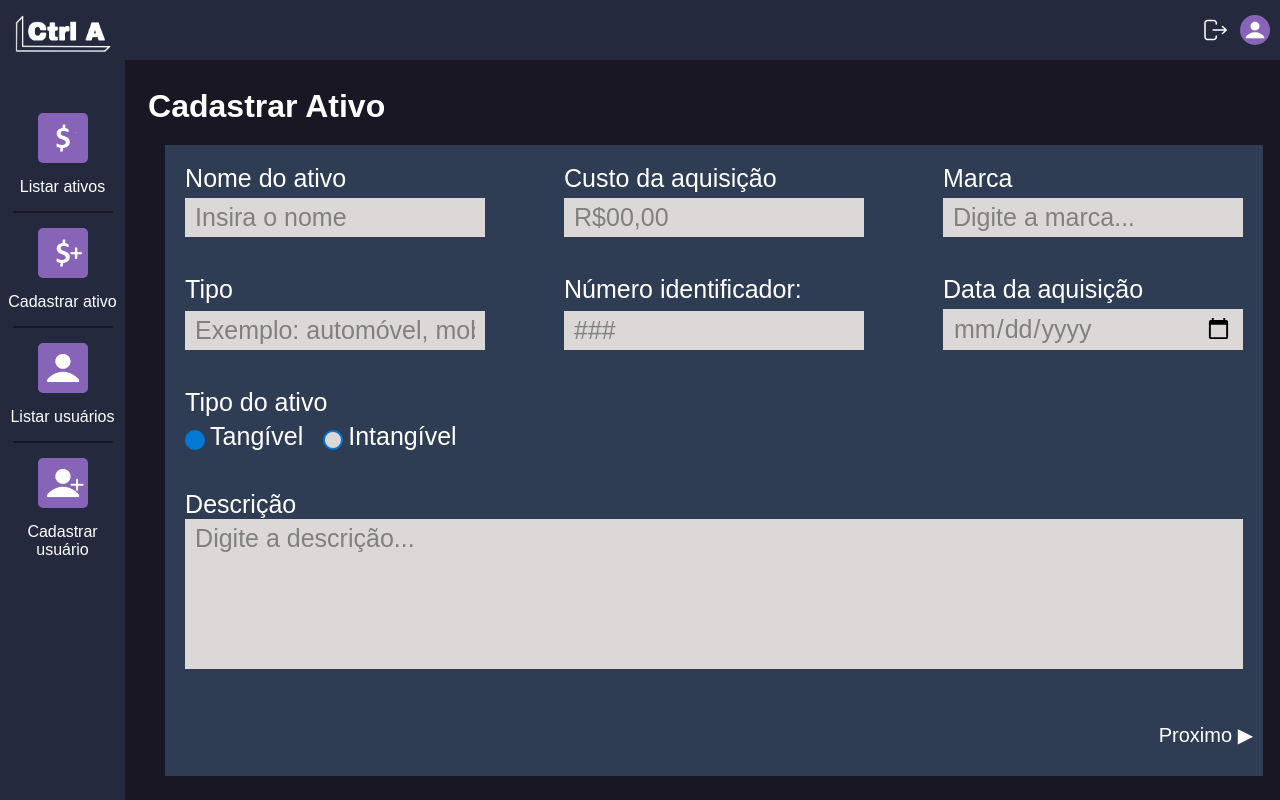
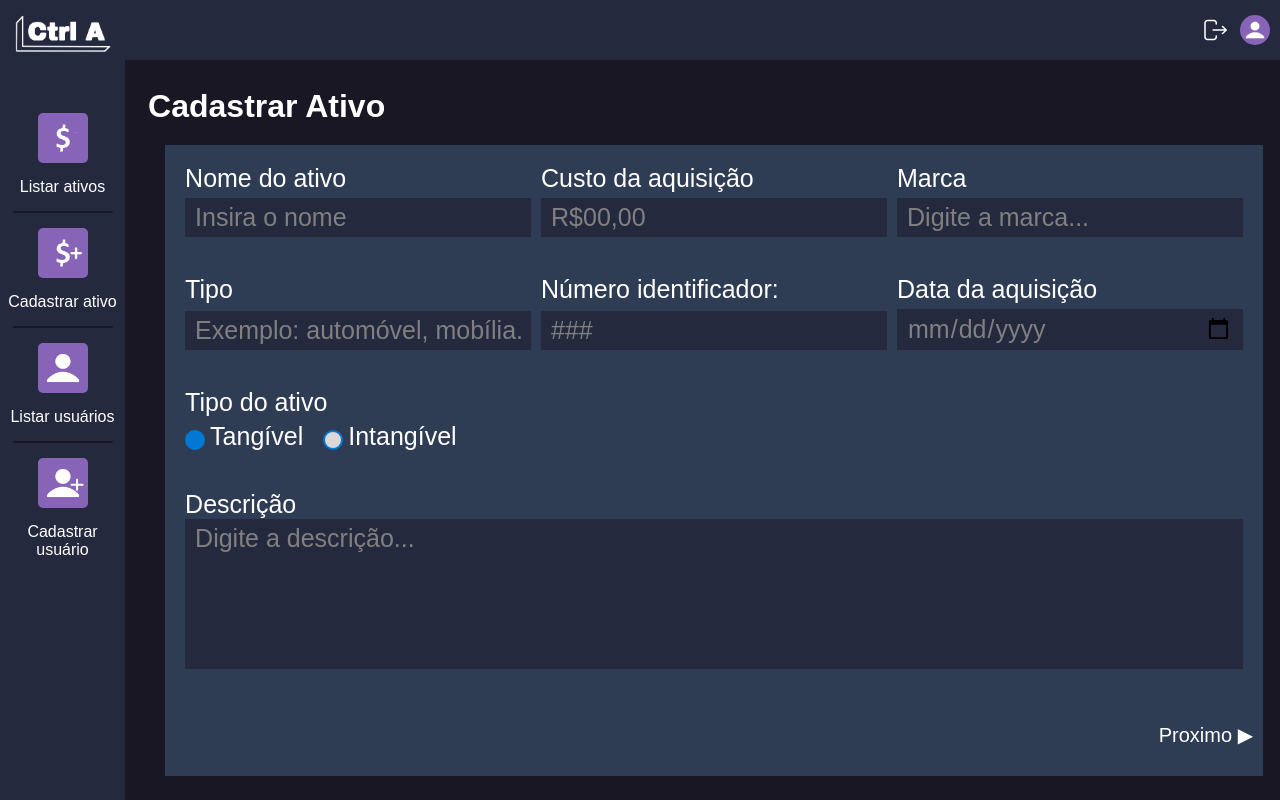
Before and after one commit to equipe-javali/API_3_FRONT, a React (Create React App) app in the folder ctrl-a/: page /CadastroAtivo in a window 1280 px wide. Built offline with nearby package versions, Linux system fonts and the light colour scheme.

Commit message:
Mudando o formato dos campos de input para ficar melhor encaixado

```diff
--- a/ctrl-a/src/components/css/CampoAtivo.css
+++ b/ctrl-a/src/components/css/CampoAtivo.css
@@ -1,6 +1,5 @@
 :root {
     --minWidthDivCampoAtivo: 250px;
-    --maxWidthDivCampoAtivo: 300px;
     --gapDivCampoAtivo: 5px;
     --minHeightInputCampoAtivo: calc(35px - 10px);
     --paddingInputVerticalCampoAtivo: 10px;
@@ -134,5 +133,5 @@
 */
 .divCampoAtivo>input,
 .descricaoFormsAtivo>textarea {
-    background-color: var(--branco1);
+    background-color: var(--cor20);
 }
```
